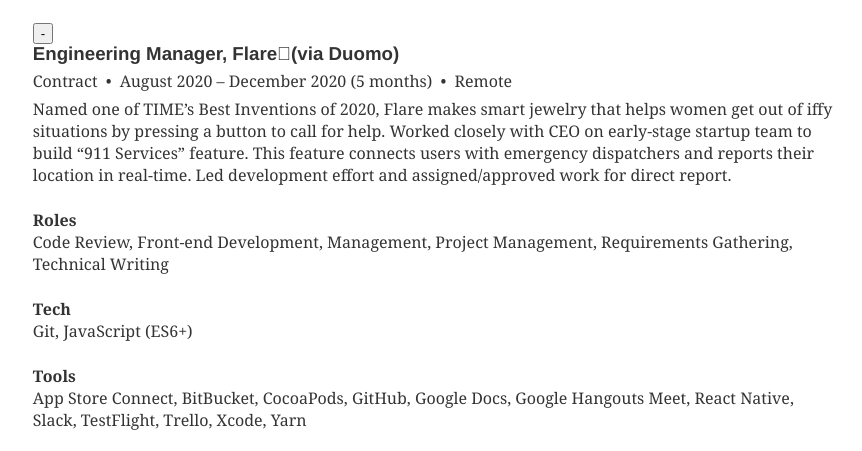
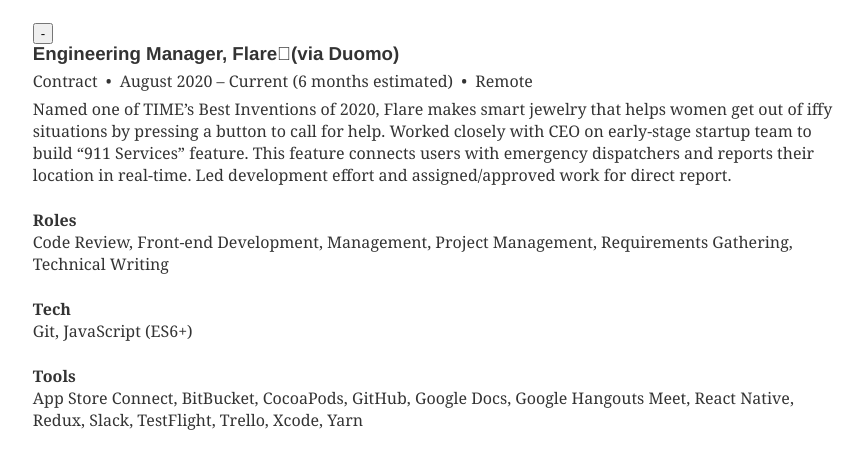
Before and after one commit to hguiney/resume, a Gatsby site: page / in a window 1280 px wide. Shown: the part 2709-3160 px from the top of the page, without its empty margins (207-1069 px from the left). Built offline with nearby package versions, Linux system fonts and the light colour scheme; Gatsby itself is replaced by a stand-in of ours; some packages are replaced by stand-ins of ours; what typography-theme-us-web-design-standards would draw is missing.

Commit message:
Updated experience

```diff
--- a/content/experience/flare/index.md
+++ b/content/experience/flare/index.md
@@ -3,7 +3,7 @@
 org: Flare
 contractingOrg: Duomo
 startDate: "2020-08-04"
-endDate: "2020-12-31"
+endDate: "2021-01-31"
 location: Boston, MA
 remote: true
 defaultDisplay: true
@@ -23,6 +23,7 @@
 ]
 tools: [
   'React Native',
+  'Redux',
   'GitHub',
   'Slack',
   'Trello',
--- a/content/experience/macrostax/index.md
+++ b/content/experience/macrostax/index.md
@@ -2,7 +2,7 @@
 title: Senior React Developer
 org: Macrostax
 startDate: "2020-09-09"
-endDate: "2020-12-31"
+endDate: "2021-01-31"
 location: Boulder, CO
 remote: true
 defaultDisplay: true
```
